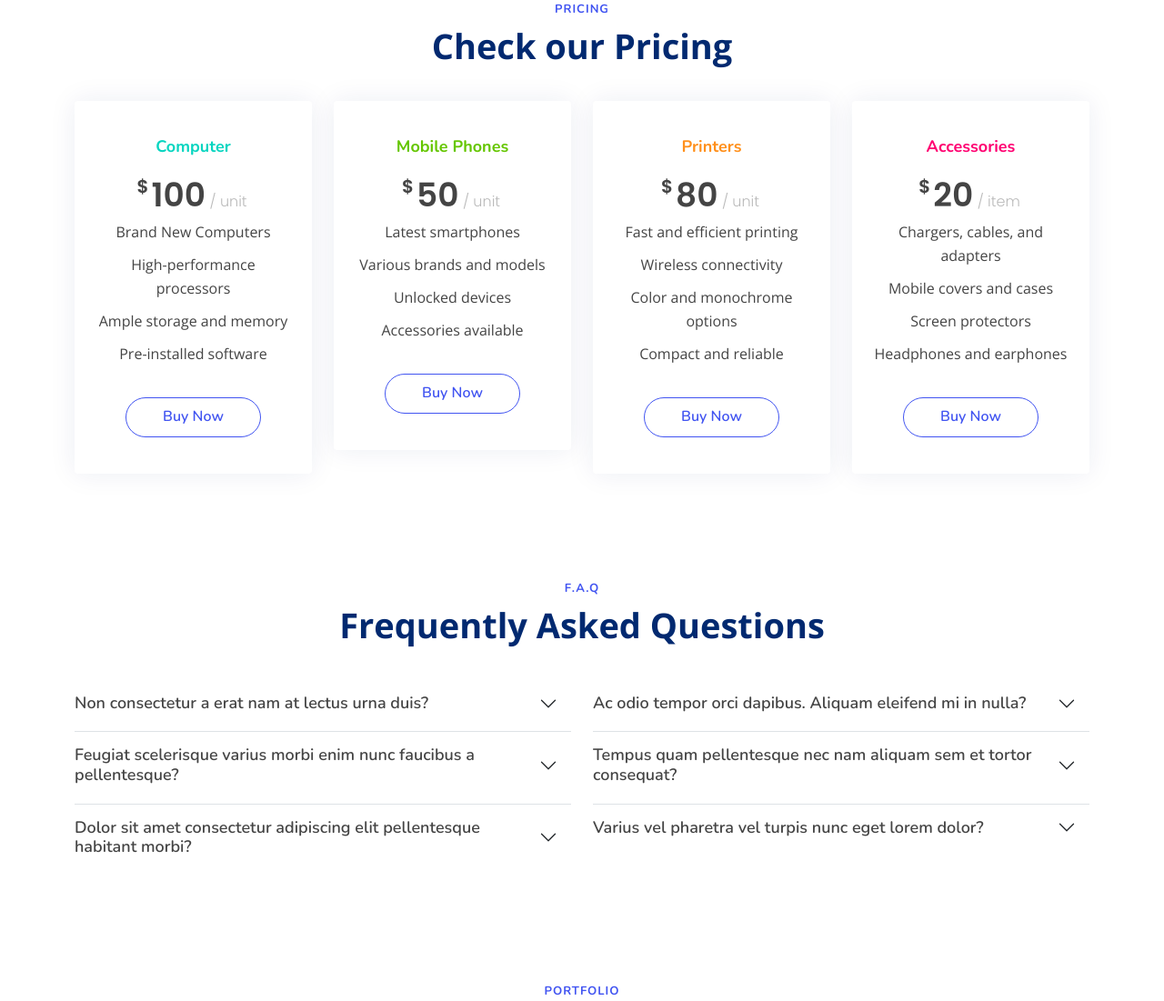
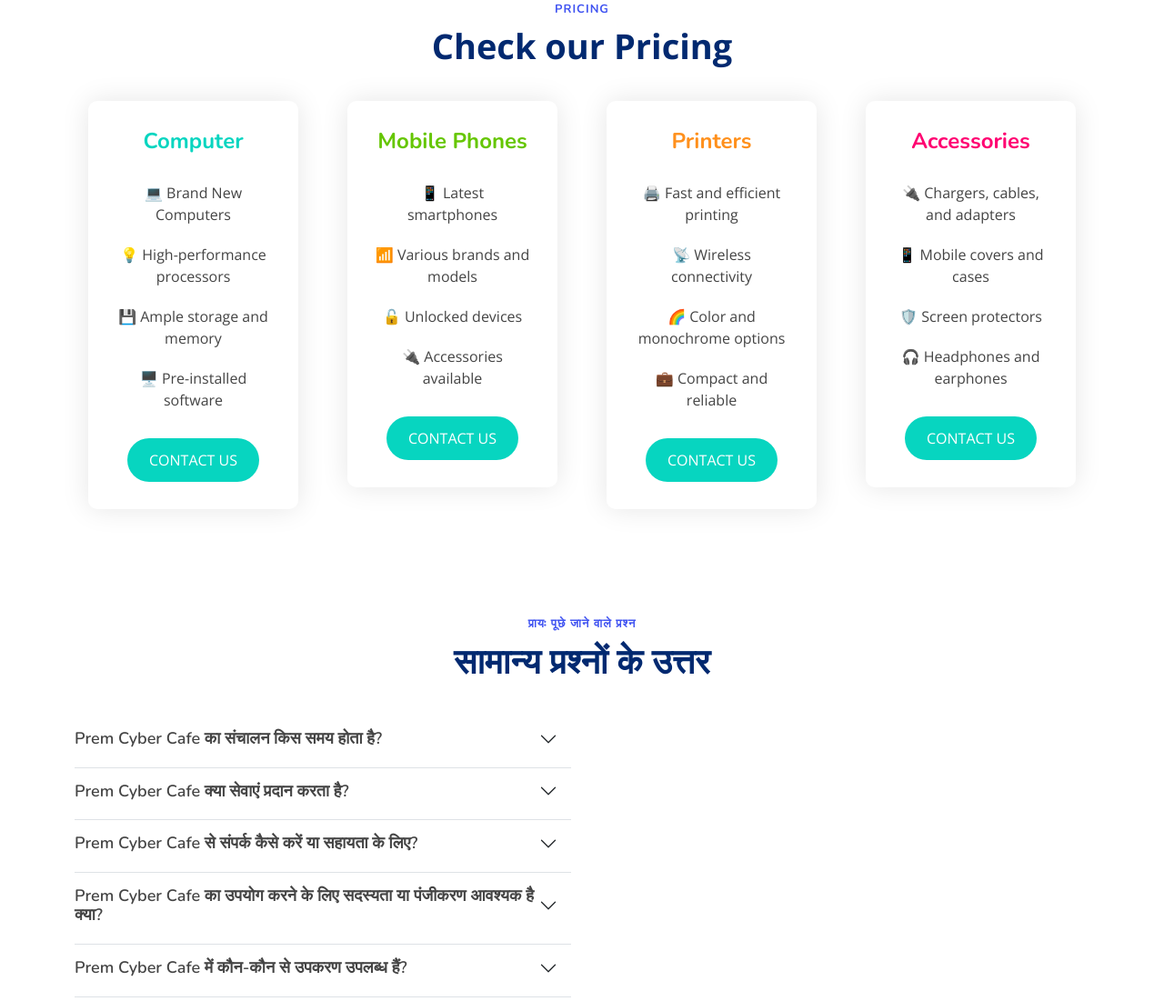
Before and after one commit to rohit21oc/Cyber-Cafe, a plain HTML site: page index.html in a window 1280 px wide. Shown: the part 5410-6511 px from the top of the page at 91% size. Drawn offline with nearby package versions, Linux system fonts and the light colour scheme.

Commit message:
commit by vinay

```diff
--- a/assets/css/style.css
+++ b/assets/css/style.css
@@ -977,101 +977,93 @@
 /*--------------------------------------------------------------
 # Pricing
 --------------------------------------------------------------*/
+/* ======= Pricing Section ======= */
+#pricing {
+  padding: 60px 0;
+}
+
+.pricing .container {
+  display: flex;
+  flex-wrap: wrap;
+  justify-content: center;
+}
+
 .pricing .box {
-  padding: 40px 20px;
   background: #fff;
+  box-shadow: 0px 0 30px rgba(0, 0, 0, 0.1);
+  border-radius: 10px;
+  padding: 30px;
+  transition: all 0.3s ease-in-out;
+  margin: 0 15px;
+  max-width: 300px;
   text-align: center;
-  box-shadow: 0px 0 30px rgba(1, 41, 112, 0.08);
-  border-radius: 4px;
-  position: relative;
-  overflow: hidden;
-  transition: 0.3s;
 }
 
 .pricing .box:hover {
-  transform: scale(1.1);
-  box-shadow: 0px 0 30px rgba(1, 41, 112, 0.1);
+  transform: translateY(-10px);
+  box-shadow: 0px 15px 30px rgba(0, 0, 0, 0.1);
 }
 
 .pricing h3 {
   font-weight: 700;
-  font-size: 18px;
-  margin-bottom: 15px;
-}
-
-.pricing .price {
-  font-size: 36px;
-  color: #444444;
-  font-weight: 600;
+  font-size: 24px;
+  color: #07d5c0;
+  margin-bottom: 20px;
+}
+
+.pricing ul {
+  list-style: none;
+  padding: 0;
+  margin: 0 0 20px 0;
+}
+
+.pricing ul li {
+  padding: 10px 0;
+}
+
+.pricing .btn-buy {
   font-family: "Poppins", sans-serif;
-}
-
-.pricing .price sup {
-  font-size: 20px;
-  top: -15px;
-  left: -3px;
-}
-
-.pricing .price span {
-  color: #bababa;
+  font-weight: 500;
   font-size: 16px;
-  font-weight: 300;
-}
-
-.pricing img {
-  padding: 30px 40px;
-}
-
-.pricing ul {
-  padding: 0;
-  list-style: none;
-  color: #444444;
-  text-align: center;
-  line-height: 26px;
+  color: #fff;
+  background: #07d5c0;
+  padding: 10px 20px;
+  border-radius: 50px;
+  display: inline-block;
+  transition: background-color 0.3s, color 0.3s;
+  text-decoration: none;
+}
+
+.pricing .btn-buy:hover {
+  background: #65c600;
+}
+
+@media (max-width: 992px) {
+  .pricing .box {
+    flex: 1 1 100%;
+    max-width: 100%;
+    margin: 0 0 30px 0;
+  }
+}
+
+/* Button Styles */
+.btn-contact {
+  display: inline-block;
+  background-color: #07d5c0;
+  color: #fff;
+  padding: 12px 24px;
   font-size: 16px;
-  margin-bottom: 25px;
-}
-
-.pricing ul li {
-  padding-bottom: 10px;
-}
-
-.pricing ul .na {
-  color: #ccc;
-  text-decoration: line-through;
-}
-
-.pricing .btn-buy {
-  display: inline-block;
-  padding: 8px 40px 10px 40px;
-  border-radius: 50px;
-  color: #4154f1;
-  transition: none;
-  font-size: 16px;
-  font-weight: 400;
-  font-family: "Nunito", sans-serif;
-  font-weight: 600;
-  transition: 0.3s;
-  border: 1px solid #4154f1;
-}
-
-.pricing .btn-buy:hover {
-  background: #4154f1;
-  color: #fff;
-}
-
-.pricing .featured {
-  width: 200px;
-  position: absolute;
-  top: 18px;
-  right: -68px;
-  transform: rotate(45deg);
-  z-index: 1;
-  font-size: 14px;
-  padding: 1px 0 3px 0;
-  background: #4154f1;
-  color: #fff;
-}
+  font-weight: 500;
+  text-transform: uppercase;
+  border-radius: 25px;
+  transition: background-color 0.3s;
+  text-decoration: none;
+}
+
+.btn-contact:hover {
+  background-color: #65c600;
+}
+
 
 /*--------------------------------------------------------------
 # F.A.Q
--- a/index.html
+++ b/index.html
@@ -479,56 +479,52 @@
           <div class="col-lg-3 col-md-6" data-aos="zoom-in" data-aos-delay="100">
             <div class="box">
               <h3 style="color: #07d5c0;">Computer</h3>
-          <div class="price"><sup>$</sup>100<span> / unit</span></div>
               <ul>
-            <li>Brand New Computers</li>
-            <li>High-performance processors</li>
-            <li>Ample storage and memory</li>
-            <li>Pre-installed software</li>
+                <li>💻 Brand New Computers</li>
+                <li>💡 High-performance processors</li>
+                <li>💾 Ample storage and memory</li>
+                <li>🖥️ Pre-installed software</li>
               </ul>
-          <a href="#" class="btn-buy">Buy Now</a>
+              <a href="#" class="btn-contact">Contact Us</a>
             </div>
           </div>
 
           <div class="col-lg-3 col-md-6" data-aos="zoom-in" data-aos-delay="200">
             <div class="box">
               <h3 style="color: #65c600;">Mobile Phones</h3>
-          <div class="price"><sup>$</sup>50<span> / unit</span></div>
               <ul>
-            <li>Latest smartphones</li>
-            <li>Various brands and models</li>
-            <li>Unlocked devices</li>
-            <li>Accessories available</li>
+                <li>📱 Latest smartphones</li>
+                <li>📶 Various brands and models</li>
+                <li>🔓 Unlocked devices</li>
+                <li>🔌 Accessories available</li>
               </ul>
-          <a href="#" class="btn-buy">Buy Now</a>
+              <a href="#" class="btn-contact">Contact Us</a>
             </div>
           </div>
 
           <div class="col-lg-3 col-md-6" data-aos="zoom-in" data-aos-delay="300">
             <div class="box">
               <h3 style="color: #ff901c;">Printers</h3>
-          <div class="price"><sup>$</sup>80<span> / unit</span></div>
               <ul>
-            <li>Fast and efficient printing</li>
-            <li>Wireless connectivity</li>
-            <li>Color and monochrome options</li>
-            <li>Compact and reliable</li>
+                <li>🖨️ Fast and efficient printing</li>
+                <li>📡 Wireless connectivity</li>
+                <li>🌈 Color and monochrome options</li>
+                <li>💼 Compact and reliable</li>
               </ul>
-          <a href="#" class="btn-buy">Buy Now</a>
+              <a href="#" class="btn-contact">Contact Us</a>
             </div>
           </div>
 
           <div class="col-lg-3 col-md-6" data-aos="zoom-in" data-aos-delay="400">
             <div class="box">
               <h3 style="color: #ff0071;">Accessories</h3>
-          <div class="price"><sup>$</sup>20<span> / item</span></div>
               <ul>
-            <li>Chargers, cables, and adapters</li>
-            <li>Mobile covers and cases</li>
-            <li>Screen protectors</li>
-            <li>Headphones and earphones</li>
+                <li>🔌 Chargers, cables, and adapters</li>
+                <li>📱 Mobile covers and cases</li>
+                <li>🛡️ Screen protectors</li>
+                <li>🎧 Headphones and earphones</li>
               </ul>
-          <a href="#" class="btn-buy">Buy Now</a>
+              <a href="#" class="btn-contact">Contact Us</a>
             </div>
           </div>
         </div>
@@ -536,14 +532,15 @@
     </section>
     <!-- End Pricing Section -->
 
+
     <!-- ======= F.A.Q Section ======= -->
     <section id="faq" class="faq">
 
       <div class="container" data-aos="fade-up">
 
         <header class="section-header">
-          <h2>F.A.Q</h2>
-          <p>Frequently Asked Questions</p>
+          <h2>प्रायः पूछे जाने वाले प्रश्न</h2>
+          <p>सामान्य प्रश्नों के उत्तर</p>
         </header>
 
         <div class="row">
@@ -554,13 +551,13 @@
                 <h2 class="accordion-header">
                   <button class="accordion-button collapsed" type="button" data-bs-toggle="collapse"
                     data-bs-target="#faq-content-1">
-                    Non consectetur a erat nam at lectus urna duis?
-                  </button>
+                    Prem Cyber Cafe का संचालन किस समय होता है? </button>
                 </h2>
                 <div id="faq-content-1" class="accordion-collapse collapse" data-bs-parent="#faqlist1">
                   <div class="accordion-body">
-                    Feugiat pretium nibh ipsum consequat. Tempus iaculis urna id volutpat lacus laoreet non curabitur
-                    gravida. Venenatis lectus magna fringilla urna porttitor rhoncus dolor purus non.
+                    प्रेम साइबर कैफे और संचार Sunday to Saturday
+                    9:00AM - 07:00PM को खुला
+                    रहता है।
                   </div>
                 </div>
               </div>
@@ -569,14 +566,14 @@
                 <h2 class="accordion-header">
                   <button class="accordion-button collapsed" type="button" data-bs-toggle="collapse"
                     data-bs-target="#faq-content-2">
-                    Feugiat scelerisque varius morbi enim nunc faucibus a pellentesque?
-                  </button>
+                    Prem Cyber Cafe क्या सेवाएं प्रदान करता है? </button>
                 </h2>
                 <div id="faq-content-2" class="accordion-collapse collapse" data-bs-parent="#faqlist1">
                   <div class="accordion-body">
-                    Dolor sit amet consectetur adipiscing elit pellentesque habitant morbi. Id interdum velit laoreet id
-                    donec ultrices. Fringilla phasellus faucibus scelerisque eleifend donec pretium. Est pellentesque
-                    elit ullamcorper dignissim. Mauris ultrices eros in cursus turpis massa tincidunt dui.
+                    हम विभिन्न सेवाएं प्रदान करते हैं जिसमें उच्च प्रदर्शनकारी प्रोसेसर्स और पर्याप्त स्टोरेज के साथ
+                    ब्रांड नए कंप्यूटर, विभिन्न ब्रांड और मॉडल के नवीनतम स्मार्टफोन, तेज और कुशल प्रिंटिंग के साथ
+                    प्रिंटर, बिना लॉक के उपकरण और चार्जर, केबल, एडाप्टर, मोबाइल कवर, केस, स्क्रीन प्रोटेक्टर, हेडफोन और
+                    इयरफोन जैसे आवश्यकताओं की विविधता।
                   </div>
                 </div>
               </div>
@@ -585,84 +582,119 @@
                 <h2 class="accordion-header">
                   <button class="accordion-button collapsed" type="button" data-bs-toggle="collapse"
                     data-bs-target="#faq-content-3">
-                    Dolor sit amet consectetur adipiscing elit pellentesque habitant morbi?
+                    Prem Cyber Cafe से संपर्क कैसे करें या सहायता के लिए?
+
                   </button>
                 </h2>
                 <div id="faq-content-3" class="accordion-collapse collapse" data-bs-parent="#faqlist1">
                   <div class="accordion-body">
-                    Eleifend mi in nulla posuere sollicitudin aliquam ultrices sagittis orci. Faucibus pulvinar
-                    elementum integer enim. Sem nulla pharetra diam sit amet nisl suscipit. Rutrum tellus pellentesque
-                    eu tincidunt. Lectus urna duis convallis convallis tellus. Urna molestie at elementum eu facilisis
-                    sed odio morbi quis
+                    आप हमसे 7257935310 या 8873461401 पर संपर्क कर सकते हैं, या हमें फतेपुर रोड, शिवहर, पर किसी भी पूछताछ
+                    या समर्थन के लिए आ सकते हैं।
+                  </div>
+                </div>
+              </div>
+
+
+              <div class="accordion-item">
+                <h2 class="accordion-header">
+                  <button class="accordion-button collapsed" type="button" data-bs-toggle="collapse"
+                    data-bs-target="#faq-content-3">
+                    Prem Cyber Cafe का उपयोग करने के लिए सदस्यता या पंजीकरण आवश्यक है क्या?
+
+
+                  </button>
+                </h2>
+                <div id="faq-content-3" class="accordion-collapse collapse" data-bs-parent="#faqlist1">
+                  <div class="accordion-body">
+                    नहीं, हमारे सुविधाओं का उपयोग करने के लिए कोई सदस्यता या पंजीकरण की आवश्यकता नहीं है।
+                  </div>
+                </div>
+              </div>
+
+
+
+              <div class="accordion-item">
+                <h2 class="accordion-header">
+                  <button class="accordion-button collapsed" type="button" data-bs-toggle="collapse"
+                    data-bs-target="#faq-content-3">
+                    Prem Cyber Cafe में कौन-कौन से उपकरण उपलब्ध हैं?
+
+
+                  </button>
+                </h2>
+                <div id="faq-content-3" class="accordion-collapse collapse" data-bs-parent="#faqlist1">
+                  <div class="accordion-body">
+                    हम उच्च प्रदर्शनकारी प्रोसेसर्स, पर्याप्त स्टोरेज और मेमोरी के साथ ब्रांड नए कंप्यूटर, नवीनतम
+                    स्मार्टफोन, तेज और कुशल प्रिंटिंग के साथ प्रिंटर, बिना लॉक के उपकरण और चार्जर, केबल, एडाप्टर, मोबाइल
+                    कवर, केस, स्क्रीन प्रोटेक्टर, हेडफोन और इयरफोन जैसे आवश्यकताओं की विविधता प्रदान करते हैं। </div>
+                </div>
+              </div>
+
+
+
+              <div class="accordion-item">
+                <h2 class="accordion-header">
+                  <button class="accordion-button collapsed" type="button" data-bs-toggle="collapse"
+                    data-bs-target="#faq-content-3">
+                    क्या मैं Prem Cyber Cafe में दस्तावेज़ प्रिंट कर सकता हूँ? यदि हाँ, तो प्रिंटिंग विकल्प क्या हैं?
+
+
+                  </button>
+                </h2>
+                <div id="faq-content-3" class="accordion-collapse collapse" data-bs-parent="#faqlist1">
+                  <div class="accordion-body">
+                    हां, आप हमारे कैफे में दस्तावेज़ प्रिंट कर सकते हैं। हम तेज और कुशल प्रिंटिंग प्रदान करते हैं जिसमें
+                    रंग और मोनोक्रोम प्रिंटिंग के लिए विकल्प शामिल हैं। </div>
+                </div>
+              </div>
+
+
+
+              <div class="accordion-item">
+                <h2 class="accordion-header">
+                  <button class="accordion-button collapsed" type="button" data-bs-toggle="collapse"
+                    data-bs-target="#faq-content-3">
+                    क्या Prem Cyber Cafe उन व्यक्तियों को सहायता प्रदान करता है जो कंप्यूटर या इंटरनेट का उपयोग करने में
+                    नए हैं?
+                  </button>
+                </h2>
+                <div id="faq-content-3" class="accordion-collapse collapse" data-bs-parent="#faqlist1">
+                  <div class="accordion-body">
+                    हां, हम कंप्यूटर या इंटरनेट का उपयोग करने में नए व्यक्तियों को सहायता प्रदान करते हैं।
+
+
+
+
+                  </div>
+                </div>
+              </div>
+
+
+
+              >
+
+
+
+
+              <!-- Add more FAQs as needed -->
+
+            </div>
+          </div>
+
+          <div class="col-lg-6">
+            <!-- F.A.Q List 2-->
+            <div class="accordion accordion-flush" id="faqlist2">
+
+              <!-- Add more FAQs as needed -->
+
             </div>
           </div>
         </div>
 
       </div>
-          </div>
-
-          <div class="col-lg-6">
-
-            <!-- F.A.Q List 2-->
-            <div class="accordion accordion-flush" id="faqlist2">
-
-              <div class="accordion-item">
-                <h2 class="accordion-header">
-                  <button class="accordion-button collapsed" type="button" data-bs-toggle="collapse"
-                    data-bs-target="#faq2-content-1">
-                    Ac odio tempor orci dapibus. Aliquam eleifend mi in nulla?
-                  </button>
-                </h2>
-                <div id="faq2-content-1" class="accordion-collapse collapse" data-bs-parent="#faqlist2">
-                  <div class="accordion-body">
-                    Dolor sit amet consectetur adipiscing elit pellentesque habitant morbi. Id interdum velit laoreet id
-                    donec ultrices. Fringilla phasellus faucibus scelerisque eleifend donec pretium. Est pellentesque
-                    elit ullamcorper dignissim. Mauris ultrices eros in cursus turpis massa tincidunt dui.
-                  </div>
-                </div>
-              </div>
-
-              <div class="accordion-item">
-                <h2 class="accordion-header">
-                  <button class="accordion-button collapsed" type="button" data-bs-toggle="collapse"
-                    data-bs-target="#faq2-content-2">
-                    Tempus quam pellentesque nec nam aliquam sem et tortor consequat?
-                  </button>
-                </h2>
-                <div id="faq2-content-2" class="accordion-collapse collapse" data-bs-parent="#faqlist2">
-                  <div class="accordion-body">
-                    Molestie a iaculis at erat pellentesque adipiscing commodo. Dignissim suspendisse in est ante in.
-                    Nunc vel risus commodo viverra maecenas accumsan. Sit amet nisl suscipit adipiscing bibendum est.
-                    Purus gravida quis blandit turpis cursus in
-                  </div>
-                </div>
-              </div>
-
-              <div class="accordion-item">
-                <h2 class="accordion-header">
-                  <button class="accordion-button collapsed" type="button" data-bs-toggle="collapse"
-                    data-bs-target="#faq2-content-3">
-                    Varius vel pharetra vel turpis nunc eget lorem dolor?
-                  </button>
-                </h2>
-                <div id="faq2-content-3" class="accordion-collapse collapse" data-bs-parent="#faqlist2">
-                  <div class="accordion-body">
-                    Laoreet sit amet cursus sit amet dictum sit amet justo. Mauris vitae ultricies leo integer malesuada
-                    nunc vel. Tincidunt eget nullam non nisi est sit amet. Turpis nunc eget lorem dolor sed. Ut
-                    venenatis tellus in metus vulputate eu scelerisque. Pellentesque diam volutpat commodo sed egestas
-                    egestas fringilla phasellus faucibus. Nibh tellus molestie nunc non blandit massa enim nec.
-                  </div>
-                </div>
-              </div>
-
-            </div>
-          </div>
-
-        </div>
-
-      </div>
 
     </section><!-- End F.A.Q Section -->
+
 
     <!-- ======= Portfolio Section ======= -->
     <section id="portfolio" class="portfolio">
@@ -965,7 +997,11 @@
               <div class="member-info">
                 <h4>Rohit Kumar</h4>
                 <span>Software Engineer</span>
-                <p>I am Rohit, a committed software engineering student at Anna University. Passionate about technology, I excel in diverse programming languages and methodologies. With a focus on Full Stack web Development, I am eager to contribute to innovative projects. Reachable at <strong><a href="mailto:rohitkumar15031@gmail.com?subject=Subject%20Here&body=Body%20Text%20Here">Email</a></strong></p>
+                <p>I am Rohit, a committed software engineering student at Anna University. Passionate about technology,
+                  I excel in diverse programming languages and methodologies. With a focus on Full Stack web
+                  Development, I am eager to contribute to innovative projects. Reachable at <strong><a
+                      href="mailto:rohitkumar15031@gmail.com?subject=Subject%20Here&body=Body%20Text%20Here">Email</a></strong>
+                </p>
               </div>
             </div>
           </div>
@@ -984,7 +1020,11 @@
               <div class="member-info">
                 <h4>Prem Kumar</h4>
                 <span>Chief executive officer</span>
-                <p>I am Prem Kumar, founder of Prem Cyber Cafe, dedicated to delivering top-notch internet services and fostering a conducive digital environment. Committed to customer satisfaction and cutting-edge technology, we aim to provide exceptional experiences. Contact us at <strong><a href="mailto:premk0663@gmail.com?subject=Subject%20Here&body=Body%20Text%20Here">Email</a></strong></p>
+                <p>I am Prem Kumar, founder of Prem Cyber Cafe, dedicated to delivering top-notch internet services and
+                  fostering a conducive digital environment. Committed to customer satisfaction and cutting-edge
+                  technology, we aim to provide exceptional experiences. Contact us at <strong><a
+                      href="mailto:premk0663@gmail.com?subject=Subject%20Here&body=Body%20Text%20Here">Email</a></strong>
+                </p>
               </div>
             </div>
           </div>
@@ -1145,7 +1185,8 @@
                 <div class="info-box">
                   <i class="bi bi-envelope"></i>
                   <h3>Email Us</h3>
-                  <strong>Email:<a href="mailto:premk0663@gmail.com?subject=Subject%20Here&body=Body%20Text%20Here">premk0663@gmail.com</a></strong>
+                  <strong>Email:<a
+                      href="mailto:premk0663@gmail.com?subject=Subject%20Here&body=Body%20Text%20Here">premk0663@gmail.com</a></strong>
                 </div>
               </div>
               <div class="col-md-6">
@@ -1276,7 +1317,8 @@
             <p>
             <p>Fatehpur Road Sheohar <br>Beside of KYP Centre<br>Sheohar, Bihar 843329</p><br>
             <strong>Phone:<a href="tel:+917257935310">+917257935310</a></strong><br>
-            <strong>Email:<a href="mailto:premk0663@gmail.com?subject=Subject%20Here&body=Body%20Text%20Here">premk0663@gmail.com</a></strong>
+            <strong>Email:<a
+                href="mailto:premk0663@gmail.com?subject=Subject%20Here&body=Body%20Text%20Here">premk0663@gmail.com</a></strong>
             </p>
 
           </div>
@@ -1312,4 +1354,5 @@
   <script src="assets/js/main.js"></script>
 
 </body>
+
 </html>
```
Lines whose indentation alone changed are shown as unchanged.
